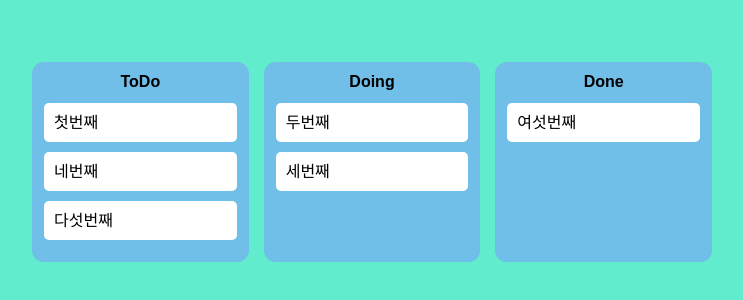
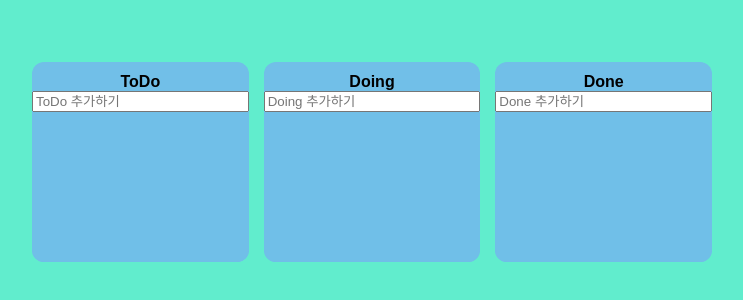
Before and after one commit to hyeongwoo94/TRELLOCLONE, a React (Create React App) app: page / in a window 1280 px wide. Shown: the part 238-538 px from the top of the page, without its empty margins (268-1011 px from the left). Built offline with nearby package versions, Linux system fonts and the light colour scheme.

Commit message:
기본 완성 움직이는todo

```diff
--- a/package.json
+++ b/package.json
@@ -14,6 +14,7 @@
     "react": "^17.0.2",
     "react-beautiful-dnd": "^13.1.0",
     "react-dom": "^17.0.2",
+    "react-hook-form": "^7.27.1",
     "react-scripts": "5.0.0",
     "recoil": "^0.6.1",
     "styled-components": "^5.3.3",
--- a/src/App.tsx
+++ b/src/App.tsx
@@ -29,8 +29,9 @@ function App() {
     if (destination?.droppableId === source.droppableId) {
       setToDos((oldToDos) => {
         const boardCopy = [...oldToDos[source.droppableId]];
+        const taskObj = boardCopy[source.index]
         boardCopy.splice(source.index, 1);
-        boardCopy.splice(destination?.index, 0, draggableId);
+        boardCopy.splice(destination?.index, 0, taskObj);
         return {
           ...oldToDos,
           [source.droppableId]: boardCopy,
@@ -40,9 +41,10 @@ function App() {
     if (destination?.droppableId !== source.droppableId) {
       setToDos((allBoards) => {
         const sourceBoard = [...allBoards[source.droppableId]];
+        const taskObj = sourceBoard[source.index]
         const destinationBoard = [...allBoards[destination.droppableId]];
         sourceBoard.splice(source.index, 1);
-        destinationBoard.splice(destination?.index, 0, draggableId);
+        destinationBoard.splice(destination?.index, 0, taskObj);
         return {
           ...allBoards,
           [source.droppableId]: sourceBoard,
--- a/src/Components/Board.tsx
+++ b/src/Components/Board.tsx
@@ -1,6 +1,9 @@
+import { useForm } from "react-hook-form";
 import { Droppable } from "react-beautiful-dnd";
 import styled from "styled-components";
 import DragabbleCard from "./DragabbleCard";
+import { ITodo, toDoState } from "../atoms";
+import { useSetRecoilState } from "recoil";
 
 const Wrapper = styled.div`
   background-color: ${(props) => props.theme.boardColor};
@@ -26,19 +29,58 @@ const Area = styled.div<IAreaProps>`
   transition: background-color 0.3s ease-in-out;
   border-radius: 0 0 12px 12px;
 `;
+const Form = styled.form`
+  width: 100%;
+  input {
+    width: 100%;
+  }
+`;
 interface IAreaProps {
   isDraggingOver: boolean;
   isDraggingFromThis: boolean;
 }
 interface IBoardProps {
-  toDos: string[];
+  toDos: ITodo[];
   boardId: string;
 }
-
+interface IForm {
+  toDo: string;
+}
 function Board({ toDos, boardId }: IBoardProps) {
+  const setToDos = useSetRecoilState(toDoState)
+  const { register, setValue, handleSubmit } = useForm<IForm>();
+  const onValid = ({ toDo }: IForm) => {
+    const newToDo ={
+      id: Date.now(),
+      text: toDo,
+    };
+    setToDos((allBoards) => {
+      return {
+        ...allBoards,
+        [boardId]: [newToDo, ...allBoards[boardId]],
+      };
+    });
+    setValue("toDo", "")
+  };
+  // const inputRef = useRef<HTMLInputElement>(null);
+  // const onClick = () => {
+  //   inputRef.current?.focus();
+  //   setTimeout(() => {
+  //     inputRef.current?.blur();
+  //   }, 5000);
+  // };
   return (
     <Wrapper>
       <Title>{boardId}</Title>
+      {/* <input ref={inputRef} placeholder="입력하시오" />
+      <button onClick={onClick}>버튼</button> */}
+      <Form onSubmit={handleSubmit(onValid)}>
+        <input
+          {...register("toDo", { required: true })}
+          type="text"
+          placeholder={`${boardId} 추가하기`}
+        />
+      </Form>
       <Droppable droppableId={boardId}>
         {(magic, moveInfo) => (
           <Area
@@ -48,7 +90,7 @@ function Board({ toDos, boardId }: IBoardProps) {
             {...magic.droppableProps}
           >
             {toDos.map((toDo, index) => (
-              <DragabbleCard key={toDo} index={index} toDo={toDo} />
+              <DragabbleCard key={toDo.id} index={index} toDoId={toDo.id} toDoText={toDo.text} />
             ))}
             {magic.placeholder}
           </Area>
--- a/src/Components/DragabbleCard.tsx
+++ b/src/Components/DragabbleCard.tsx
@@ -1,6 +1,7 @@
 import React from "react";
 import { Draggable, Droppable } from "react-beautiful-dnd";
 import styled from "styled-components";
+import { ITodo } from "../atoms";
 
 const Card = styled.div<{ isDragging: boolean }>`
   background-color: ${(props) =>
@@ -12,14 +13,14 @@ const Card = styled.div<{ isDragging: boolean }>`
     props.isDragging ? "0px 2px 5px rgba(0, 0, 0, 0.5)" : "none"};
 `;
 interface IDragabbleCardProps {
-  toDo: string;
+  toDoId: number;
+  toDoText: string;
   index: number;
 }
 
-function DragabbleCard({ toDo, index }: IDragabbleCardProps) {
-  console.log(toDo);
+function DragabbleCard({ toDoId,toDoText, index }: IDragabbleCardProps) {
   return (
-    <Draggable key={toDo} draggableId={toDo} index={index}>
+    <Draggable draggableId={toDoId+""} index={index}>
       {(magic, cardMove) => (
         <Card
           isDragging={cardMove.isDragging}
@@ -27,7 +28,7 @@ function DragabbleCard({ toDo, index }: IDragabbleCardProps) {
           {...magic.dragHandleProps}
           {...magic.draggableProps}
         >
-          {toDo}
+          {toDoText}
         </Card>
       )}
     </Draggable>
--- a/src/atoms.tsx
+++ b/src/atoms.tsx
@@ -1,15 +1,19 @@
 import { atom, selector } from "recoil";
+export interface ITodo{
+  id:number;
+  text:string;
+}
 
 interface IToSosState{
-  [key: string] : string[]
+  [key: string] : ITodo[]
 }
 
 export const toDoState = atom<IToSosState>({
   key:"toDo",
   default: {
-    ToDo:["첫번째",  "네번째","다섯번째",],
-    Doing:["두번째", "세번째",],
-    Done:[ "여섯번째"]
+    ToDo:[],
+    Doing:[],
+    Done:[]
   }
 })
 
```
Also changed, not shown: 1 other file (tests, documents, lock files or other folders).
